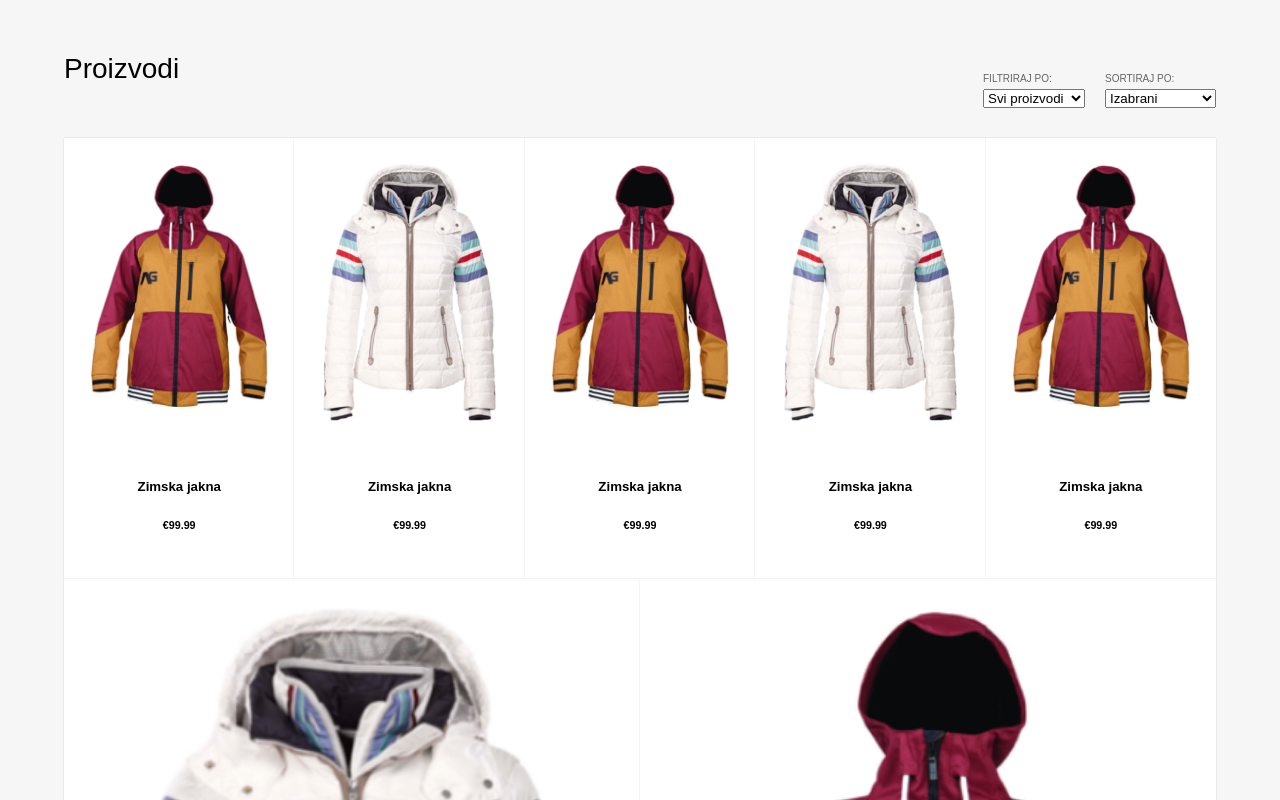
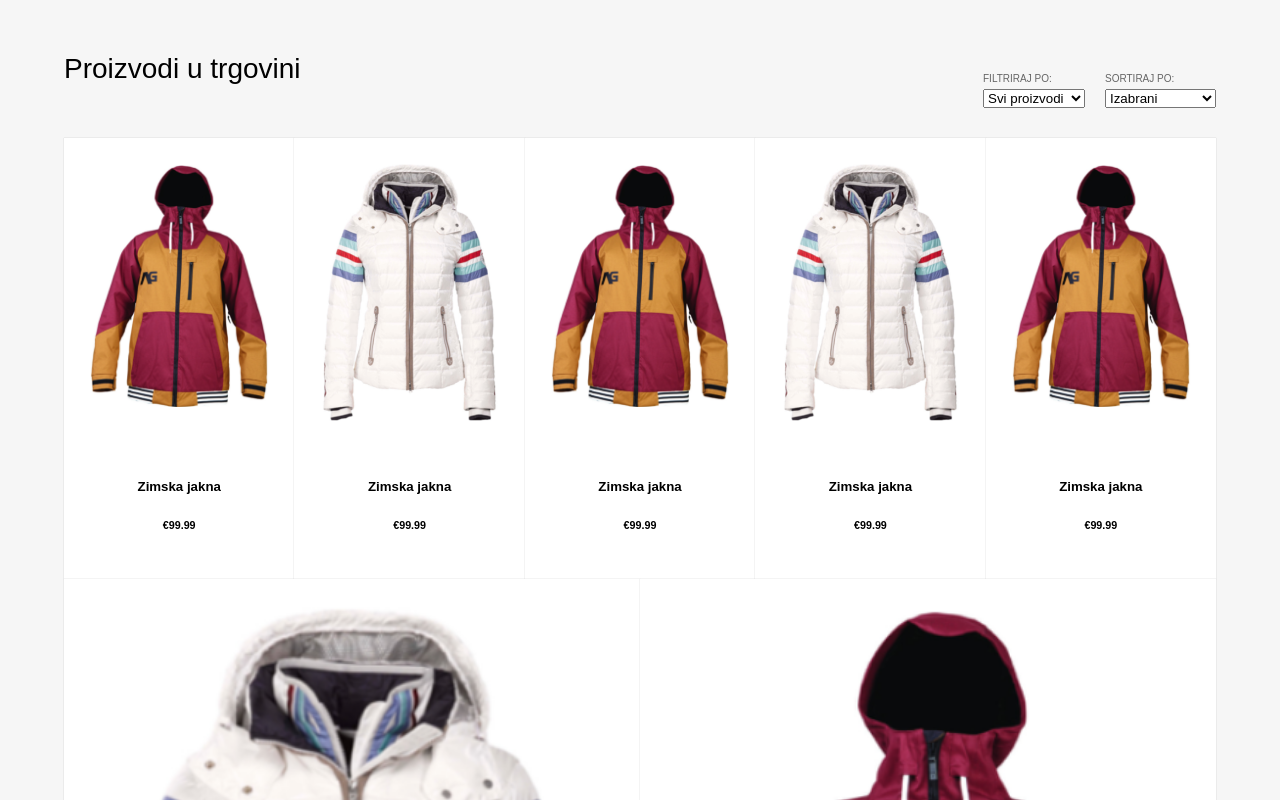
Before and after one commit to XSmileX007/CSS-FlexLayout-ShopPage, a plain HTML site: page index.html in a window 1280 px wide. Shown: the top 800 px of the page. Drawn offline with Linux system fonts and the light colour scheme.

Commit message:
small mod

```diff
--- a/index.html
+++ b/index.html
@@ -3,14 +3,14 @@
 <head>
     <meta charset="UTF-8">
     <meta name="viewport" content="width=device-width, initial-scale=1.0">
-    <title>Moj Shop</title>
+    <title>Moj responzivni Shop</title>
     <link rel="stylesheet" href="./css/shop-style.css">
 
 </head>
 <body>
     <nav class="product-filter">
 
-        <h1>Proizvodi</h1>
+        <h1>Proizvodi u trgovini</h1>
 
         <div class="sort">
 
```
